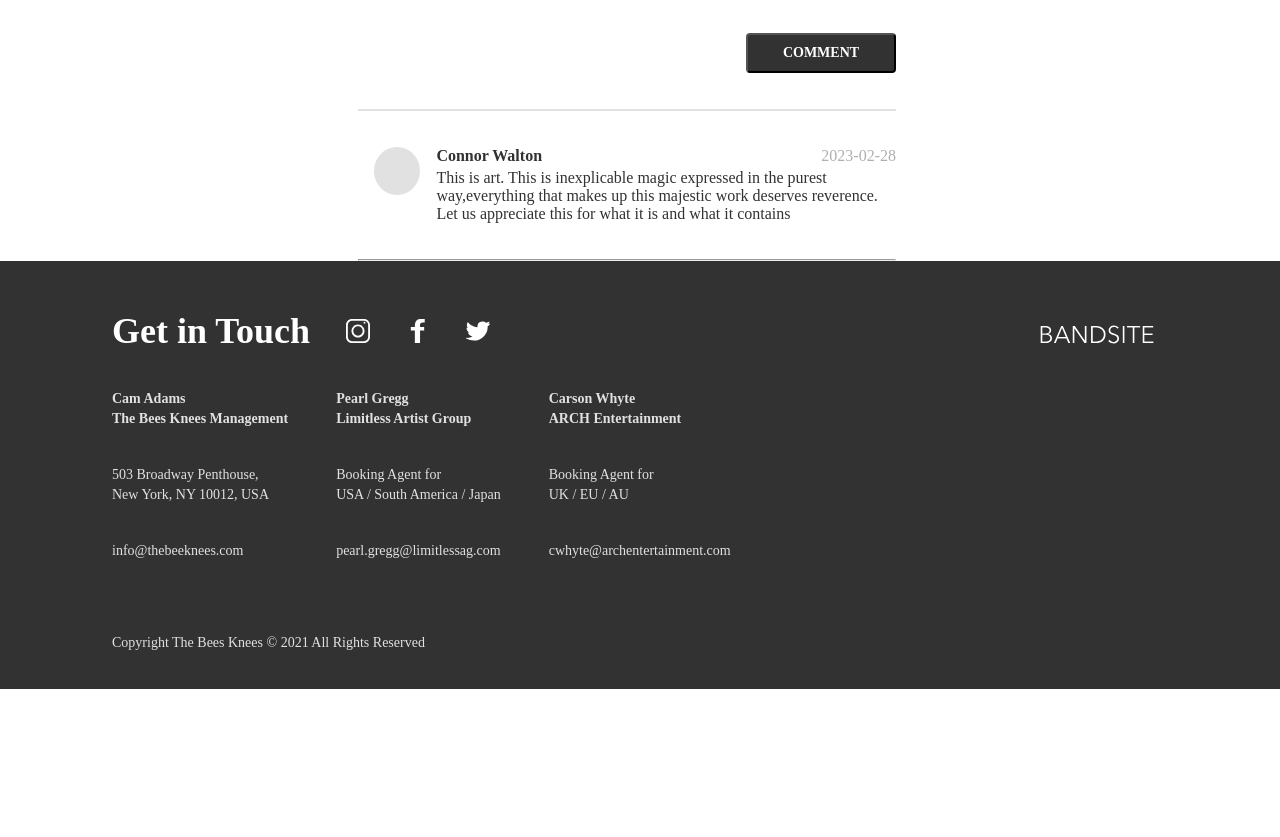
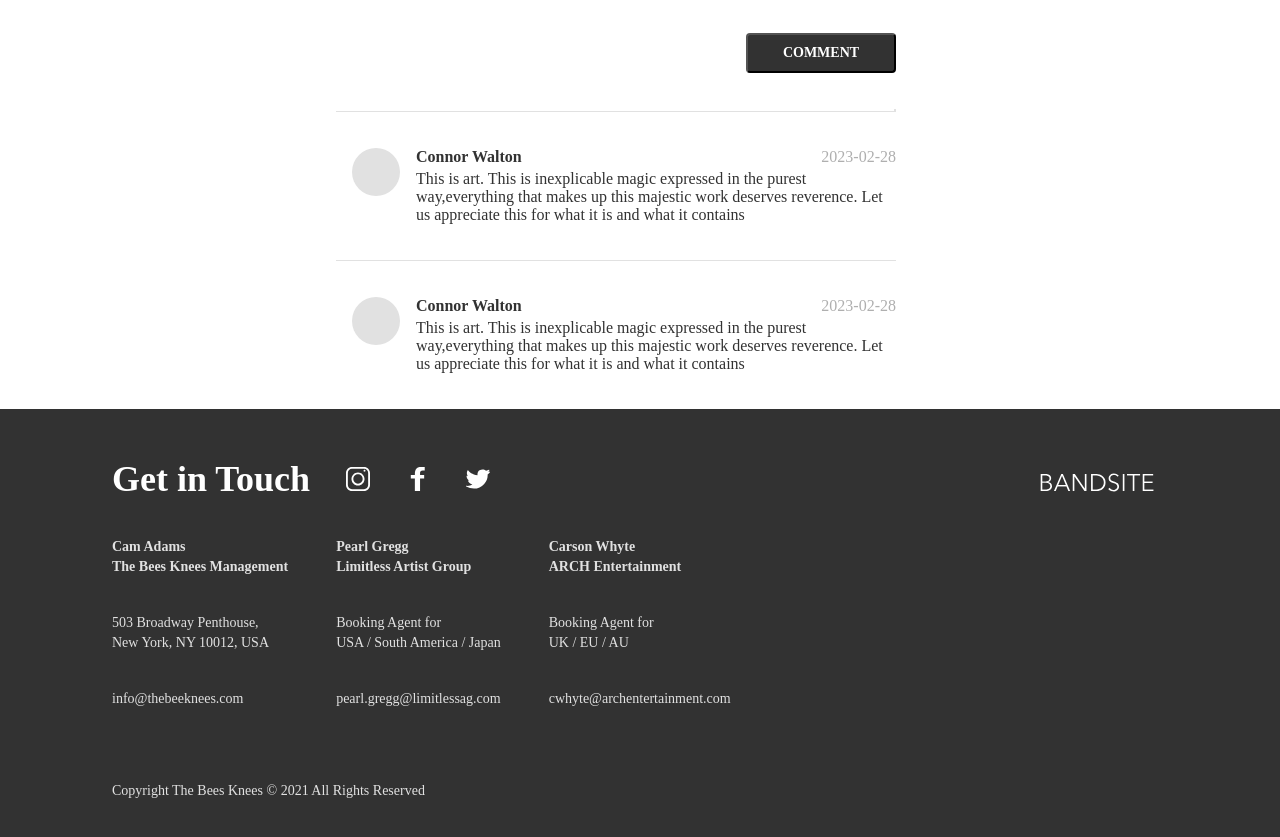
Before and after one commit to yanan926/bandsite, a plain HTML site: page index.html in a window 1280 px wide. Shown: the part 3059-3896 px from the top of the page. Before the commit the page ends 3748 px from the top, so only its background shows below. Drawn offline with Linux system fonts and the light colour scheme.

Commit message:
addjust index style

```diff
--- a/index.html
+++ b/index.html
@@ -139,7 +139,7 @@
             ></textarea>
           </div>
           <input type="submit" value="Comment" class="button" />
-          <hr class="conversation__divider"/>
+          <hr class="conversation__divider" />
 
           <ul class="comments">
             <li class="comments__container">
@@ -157,7 +157,22 @@
                 </p>
               </div>
             </li>
-            <hr class="comment__divider"/>
+
+            <li class="comments__container">
+              <div class="comments__logo"></div>
+              <div class="comments__input-container">
+                <div class="comments__name-date-container">
+                  <h4 class="comments__name">Connor Walton</h4>
+                  <h4 class="comments__date">2023-02-28</h4>
+                </div>
+                <p>
+                  This is art. This is inexplicable magic expressed in the
+                  purest way,everything that makes up this majestic work
+                  deserves reverence. Let us appreciate this for what it is and
+                  what it contains
+                </p>
+              </div>
+            </li>
           </ul>
         </div>
       </form>
--- a/styles/bio.scss
+++ b/styles/bio.scss
@@ -55,12 +55,14 @@
   }
 
   &__item {
-    &:hover, &-active {
+    &:hover,
+    &-active {
       border-bottom: 3px solid #fff;
     }
     a {
       color: $color-text-secondary-mercury;
-      &:hover, &.active {
+      &:hover,
+      &.active {
         color: $color-text-primary-white;
         font-weight: bold;
       }
@@ -490,7 +492,6 @@
       background-color: $color-text-primary-black;
       color: $color-text-primary-white;
     }
-
   }
 
   &__input-logo-container {
@@ -532,25 +533,22 @@
       }
     }
   }
-  ul li{
+  ul li {
     list-style-type: none;
   }
 
   &__divider {
-    width: 60%;
-    border: 1px solid $color-text-secondary-mercury
+    border: 1px solid $color-text-secondary-mercury;
   }
 }
 
-
 .comments {
   color: $color-text-primary-black;
-  width: 60%;
   &__container {
     display: flex;
     justify-content: flex-end;
-    // border-bottom: 1px solid $color-text-secondary-mercury;
-    margin: 2.25rem 0;
+    border-top: 1px solid $color-text-secondary-mercury;
+    padding: 2.25rem 0;
   }
 
   &__name-date-container {
@@ -571,10 +569,10 @@
   }
 
   &__logo {
-  width: 3rem;
-  height: 3rem;
-  border-radius: 50%;
-  background-color: $color-text-secondary-mercury;
-  margin: 0 1rem;
+    width: 3rem;
+    height: 3rem;
+    border-radius: 50%;
+    background-color: $color-text-secondary-mercury;
+    margin: 0 1rem;
   }
 }
```
Also changed, not shown: styles/bio.css, 1 other file.
